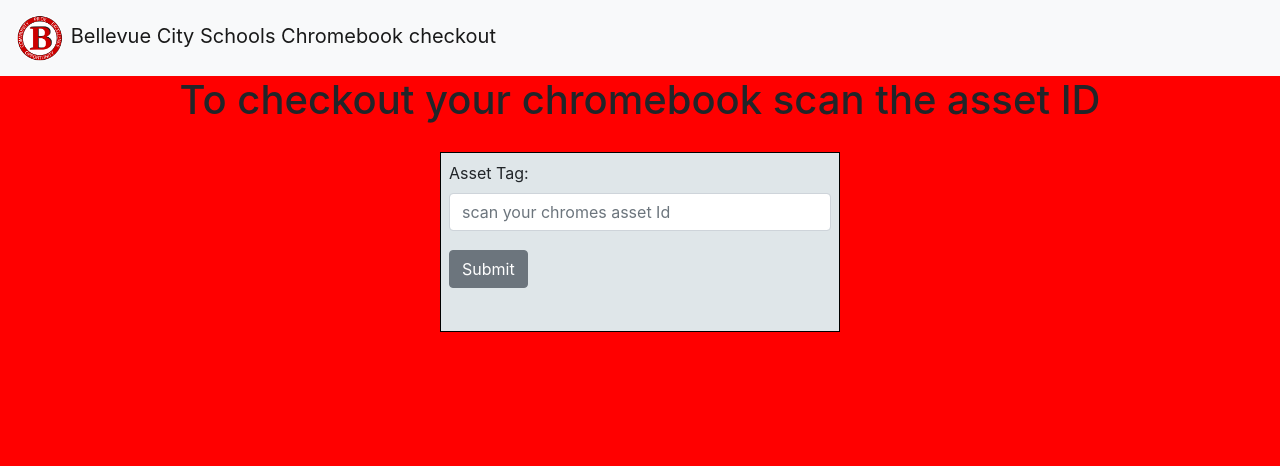
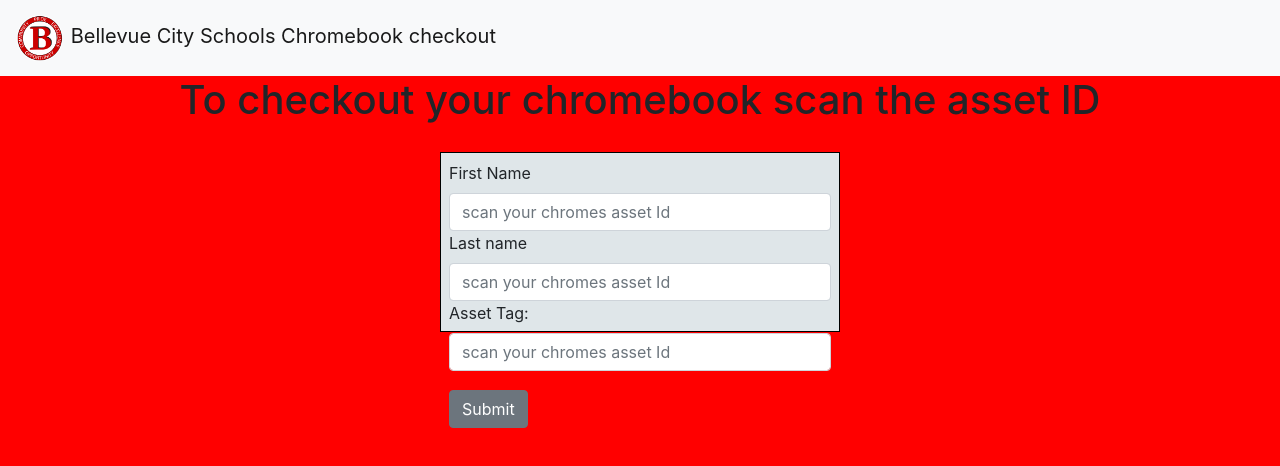
Before and after one commit to ngriffith29/cbFinal, a React (Create React App) app: page /forgot in a window 1280 px wide. Shown: the top 466 px of the page. Built offline with nearby package versions, Linux system fonts and the light colour scheme.

Commit message:
working on inputs

```diff
--- a/src/components/forget.jsx
+++ b/src/components/forget.jsx
@@ -8,6 +8,8 @@
 function Ret() {
 
     const [asset, setAsset] = useState("")
+    const [fname, setfname] = useState("")
+    const [lname, setlname] = useState("")
 
 
 
@@ -22,11 +24,14 @@
        }
 
        axios.post('http://localhost:3000/forgot/', {
+        firstName: fname,
+        lastName: lname,
         assetTag: asset,
 
 
       })
       .then(function (response) {
+        setAsset("")
         console.log(response);
       })
       .catch(function (error) {
@@ -47,8 +52,17 @@
         <div className='form'>
 
 
-        <Label for="assetTag">Asset Tag:</Label>
-          <Input required value={asset} onChange={inputSet} type="text" name="email" id="assetTag" placeholder="scan your chromes asset Id" />
+        <Label for="firstname">First Name</Label>
+          <Input  value={fname} onChange={((E) => {setfname(E.target.value)})} type="text" name="email" id="firstname" placeholder="scan your chromes asset Id" />
+
+          <Label for="Lastname">Last name</Label>
+          <Input  value={lname} onChange={((e) => {setlname(e.target.value)})} type="text" name="email" id="firstname" placeholder="scan your chromes asset Id" />
+
+
+
+
+          <Label for="assetTag">Asset Tag:</Label>
+          <Input  value={asset} onChange={inputSet} type="text" name="email" id="assetTag" placeholder="scan your chromes asset Id" />
           <Button className="buttonReturn" onClick={buttonSub}>Submit</Button>
         </div>
         </div>
--- a/src/components/return.js
+++ b/src/components/return.js
@@ -16,7 +16,7 @@
         })
 
 
-    },[didSub]);
+    },[]);
 
 
 
@@ -25,45 +25,27 @@
    }
 
    let buttonSub = () => {
-       let num = []
-       let doesItExist = true
-
+    let listOfAssets = []
     data.map((e) => {
-        let inputNumber = parseInt(asset)
+        listOfAssets.push(e.assetTag)
+    })
 
 
-       if(e.assetTag === inputNumber){
-        // axios.delete(`http://localhost:3000/forgot/${e._id}`)
-        // .then(res => {
-        //     setAsset('')
-
-        // })
-        console.log('deleted')
-
-       }  else {
-           num.push(e.assetTag)
-       }
+   if(listOfAssets.includes(parseInt(asset))){
+    axios.delete(`http://localhost:3000/forgot/${asset}`)
+    .then(res => {
+        setAsset('')
+    })
+   }else{
+       alert('re-scan your asset ID')
+       setAsset('')
+   }
 
 
-    })
+ }
 
-    let numConvert = parseInt(asset)
-  let c = num.includes(typeof asset)
-console.log(c)
+console.log(data)
 
-
-
-
-
-
-
-
-
-
-
-
-
-   }
 
     return (
 
```
